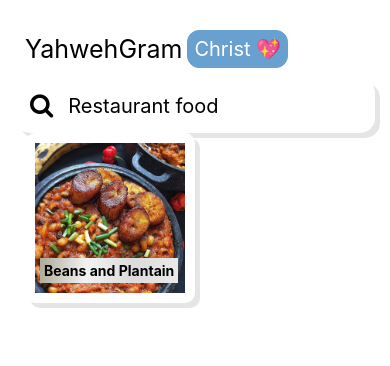
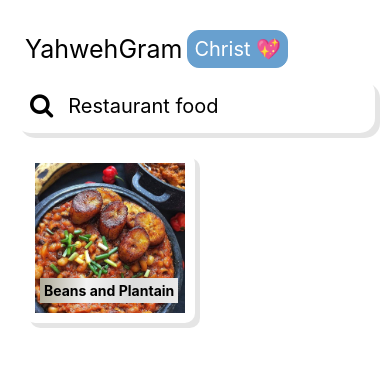
Before and after one commit to temisan0x/React-Native-Restaurants-Search, a React Native app: screen / in a window 390 px wide. Shown: the top 366 px of the page. Built offline with nearby package versions, Linux system fonts and the light colour scheme.

Commit message:
feat: custom props

```diff
--- a/src/components/CategoryItem.jsx
+++ b/src/components/CategoryItem.jsx
@@ -3,6 +3,8 @@ import { Text, View, StyleSheet, Image } from "react-native";
 import { elevation } from "../styles/styles";
 
 export default function CategoryItem() {
+    //props are immutable(only-read)
+    //props are properties, passed as function arguments to a component.
     return (
         <View style={[styles.container, styles.elevation]}>
             <View>
@@ -29,6 +31,7 @@ const styles = StyleSheet.create({
         backgroundColor: "white",
         alignItems: "center",
         justifyContent: 'center',
+        marginTop:20
     },
     elevation,
     image: {
```
